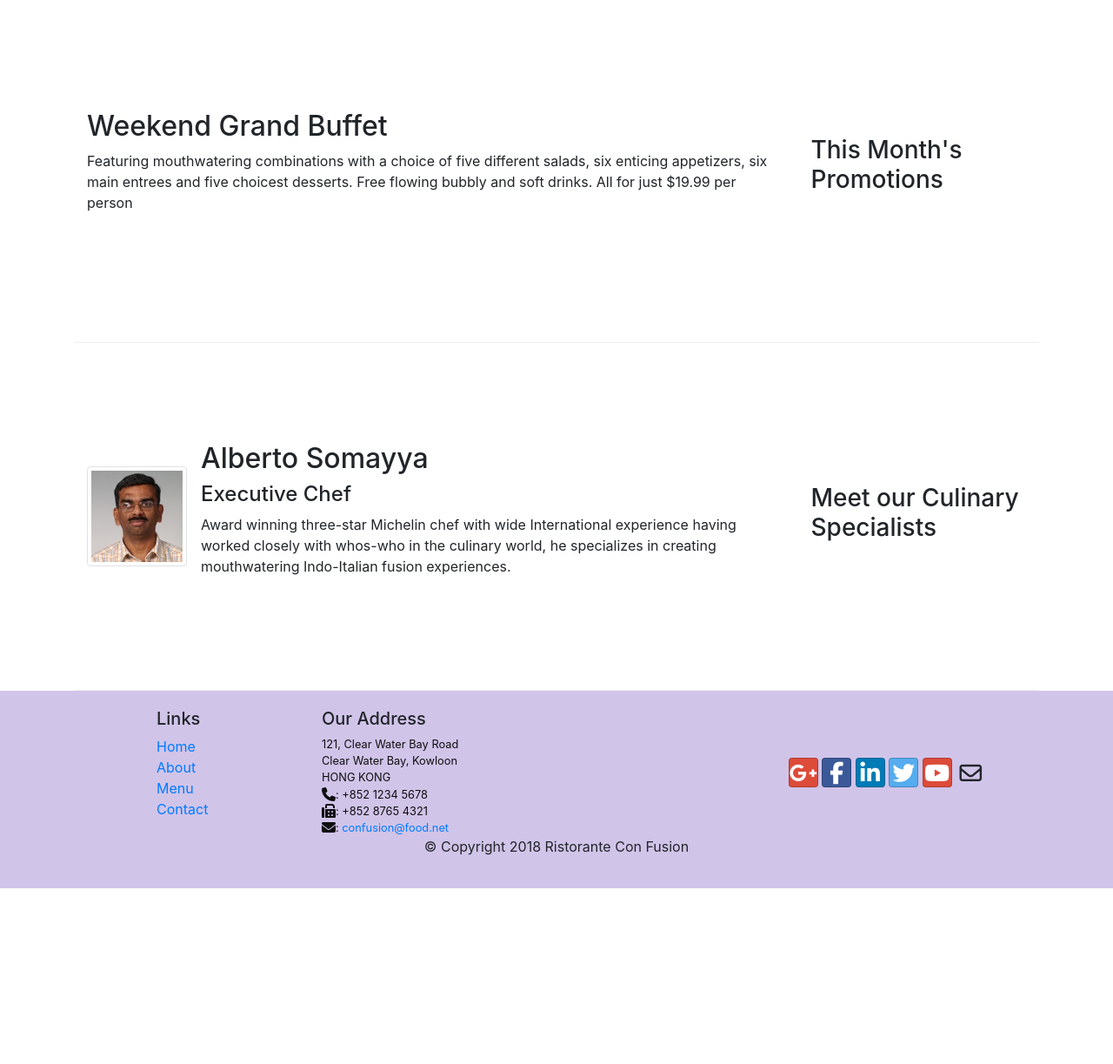
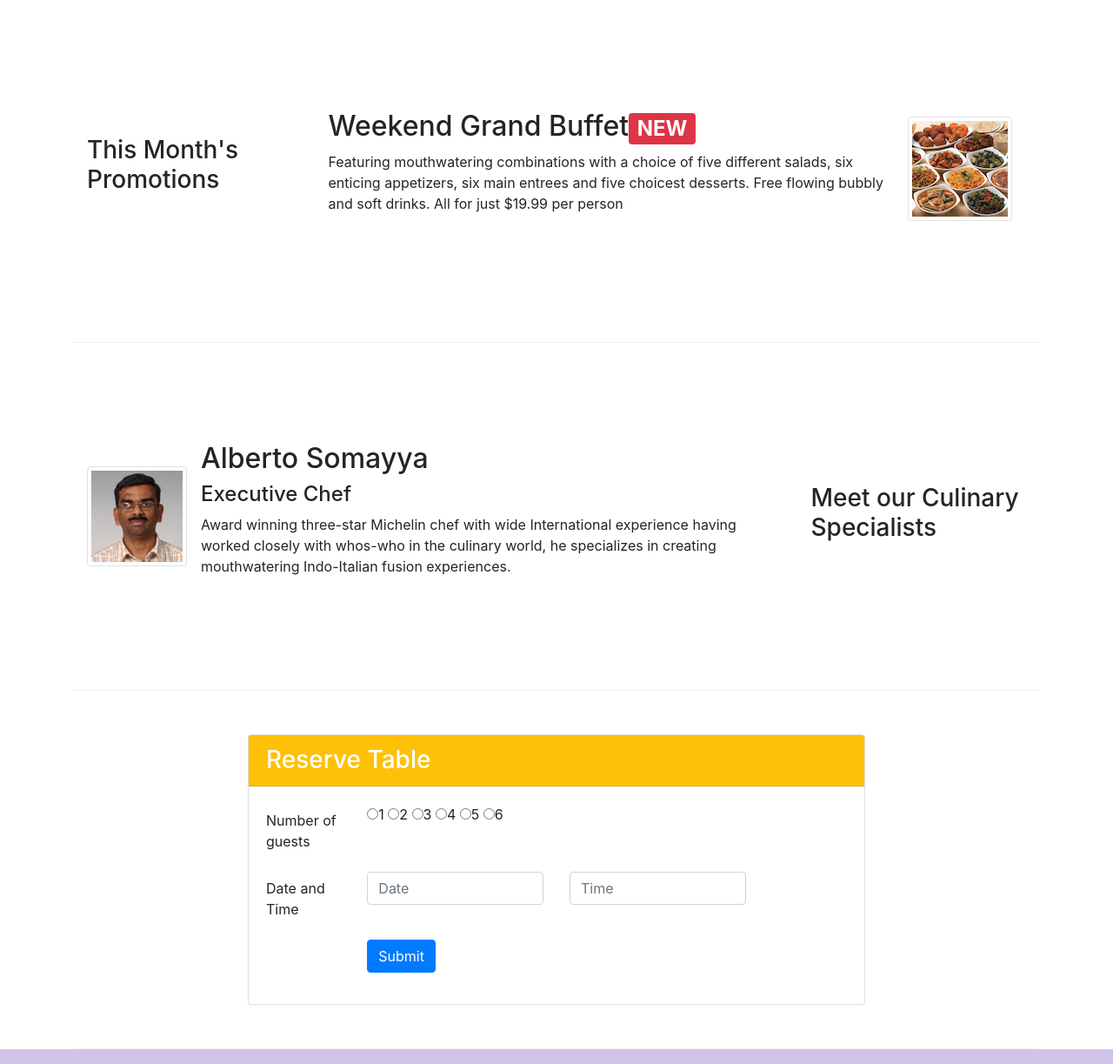
Before and after one commit to subodhakal123/Bootstrap_Project, a website: page index.html in a window 1280 px wide. Shown: the part 740-1963 px from the top of the page at 87% size. Before the commit the page ends 1761 px from the top, so only its background shows below. Drawn offline with nearby package versions, Linux system fonts and the light colour scheme.

Commit message:
added forms within cards for inquiry, button for reserving tables, changed the appearce of index.html

```diff
--- a/index.html
+++ b/index.html
@@ -45,8 +45,9 @@
                     <h1>Ristorante con Fusion</h1>
                     <p>We take inspiration from the World's best cuisines, and create a unique fusion experience. Our lipsmacking creations will tickle your culinary senses!</p>
                 </div>
-                <div class="col-12 col-sm align-self-center">
-                    <img src="img/logo.png" class="img-fluid">
+                <div class="col-12 col-sm-6 align-self-center">
+                    <img src="img/logo.png" class="img-fluid col-sm-3 offset-2">
+                    <a href="#Reserve" class="btn btn-warning col-sm-3 offset-2" role="button">Reserve Table</a>
                 </div>
             </div>
         </div>
@@ -75,12 +76,18 @@
 
 
         <div class="row row-content align-items-center">
-            <div class="col-12 col-sm-4 order-sm-last col-md-3">
+            <div class="col-12 col-sm-4 order-sm-first col-md-3">
                 <h3>This Month's Promotions</h3>
             </div>
-            <div class="col col-sm order-sm-first col-md">
-                <h2>Weekend Grand Buffet</h2>
-                <p>Featuring mouthwatering combinations with a choice of five different salads, six enticing appetizers, six main entrees and five choicest desserts. Free flowing bubbly and soft drinks. All for just $19.99 per person </p>
+            <div class="col col-sm order-sm-last col-md">
+                <div class="media">
+                    <div class="media-body">
+                        <h2 class="mt-0">Weekend Grand Buffet<span class="badge badge-danger">NEW</span></h2>
+                        <p class="d-none d-sm-block">Featuring mouthwatering combinations with a choice of five different salads, six enticing appetizers, six main entrees and five choicest desserts. Free flowing bubbly and soft drinks. All for just $19.99 per person </p>
+                    </div>
+                    <img class="d-flex mr-3 img-thumbnail align-self-center"
+                    src="img/buffet.png" alt="buffet">
+                </div>
             </div>
         </div>
 
@@ -103,6 +110,47 @@
                     </div>
                 </div>
 
+            </div>
+        </div>
+
+        <!-- added a Reserve Table card-->
+        <div class="row row-content align-items-center" id="Reserve">
+            <div class="col-12 col-sm-8 offset-md-2">
+                <div class="card">
+                    <h3 class="card-header bg-warning text-white">Reserve Table</h3>
+                    <div class="card-body">
+                            <form>
+                                <!-- asking user's to select no of guest -->
+                                <div class="form-group row">
+                                    <label for="guest" class="col-md-2 col-form-label">Number of guests</label>
+                                    <div class="col-md-10">
+                                        <label class="radio-inline"><input type="radio" name="option">1</label>
+                                        <label class="radio-inline"><input type="radio" name="option">2</label>
+                                        <label class="radio-inline"><input type="radio" name="option">3</label>
+                                        <label class="radio-inline"><input type="radio" name="option">4</label>
+                                        <label class="radio-inline"><input type="radio" name="option">5</label>
+                                        <label class="radio-inline"><input type="radio" name="option">6</label>
+                                    </div>
+                                </div>
+                                <!-- asking user's for date and time -->
+                                <div class="form-group row">
+                                    <label for="Date" class="col-md-2 col-form-label">Date and Time</label>
+                                    <div class="col-md-4">
+                                        <input type="text" class="form-control" id="date" name="date" placeholder="Date">
+                                    </div>
+                                    <div class="col-md-4">
+                                        <input type="text" class="form-control" id="time" name="time" placeholder="Time">
+                                    </div>
+                                </div>
+                                <!-- adding a submit button -->
+                                <div class="form-group row">
+                                    <div class="offset-md-2 col-md-10">
+                                        <button type="submit" class="btn btn-primary">Submit</button>
+                                    </div>
+                                </div>
+                            </form>
+                    </div>
+                </div>
             </div>
         </div>
     </div>
```
